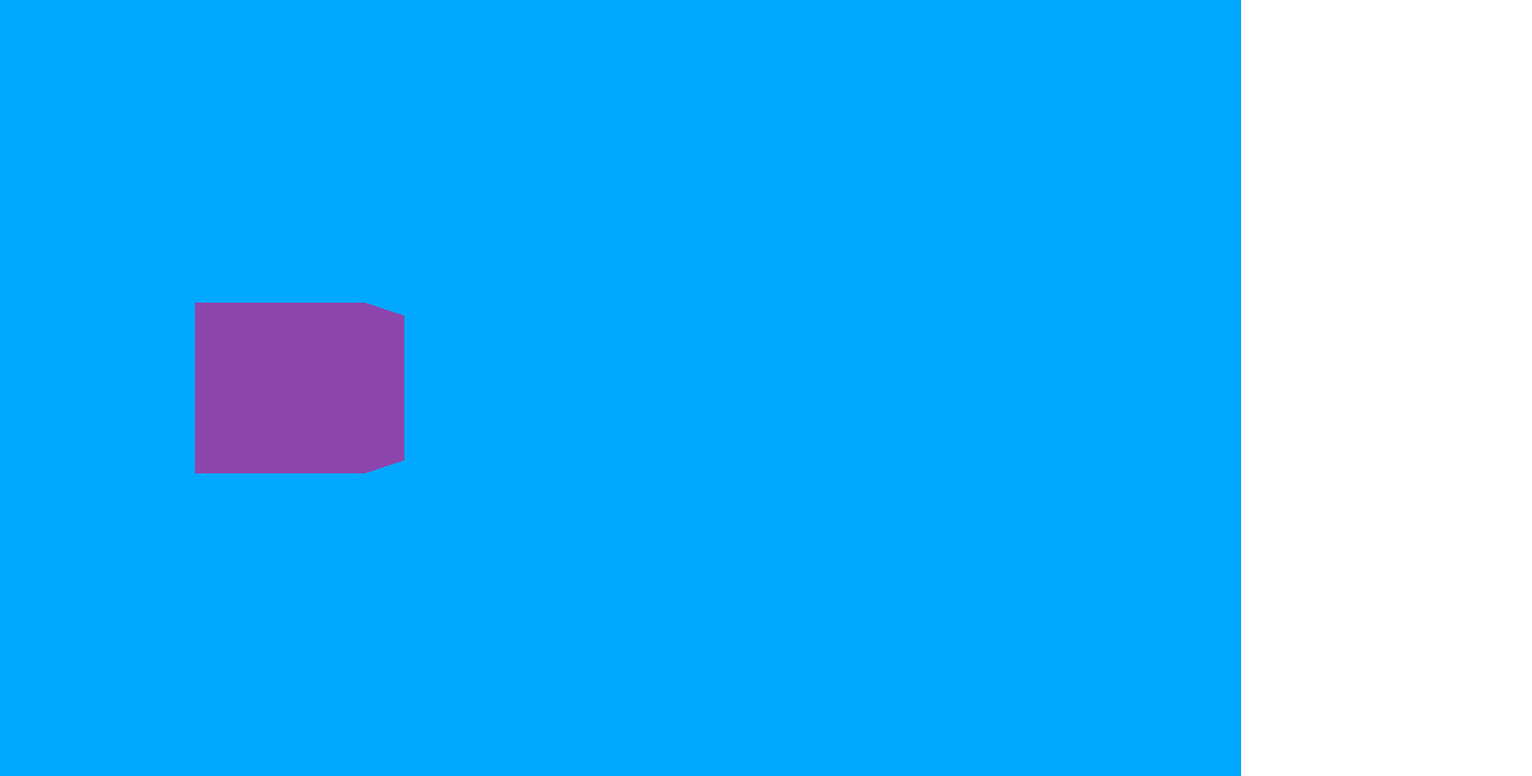
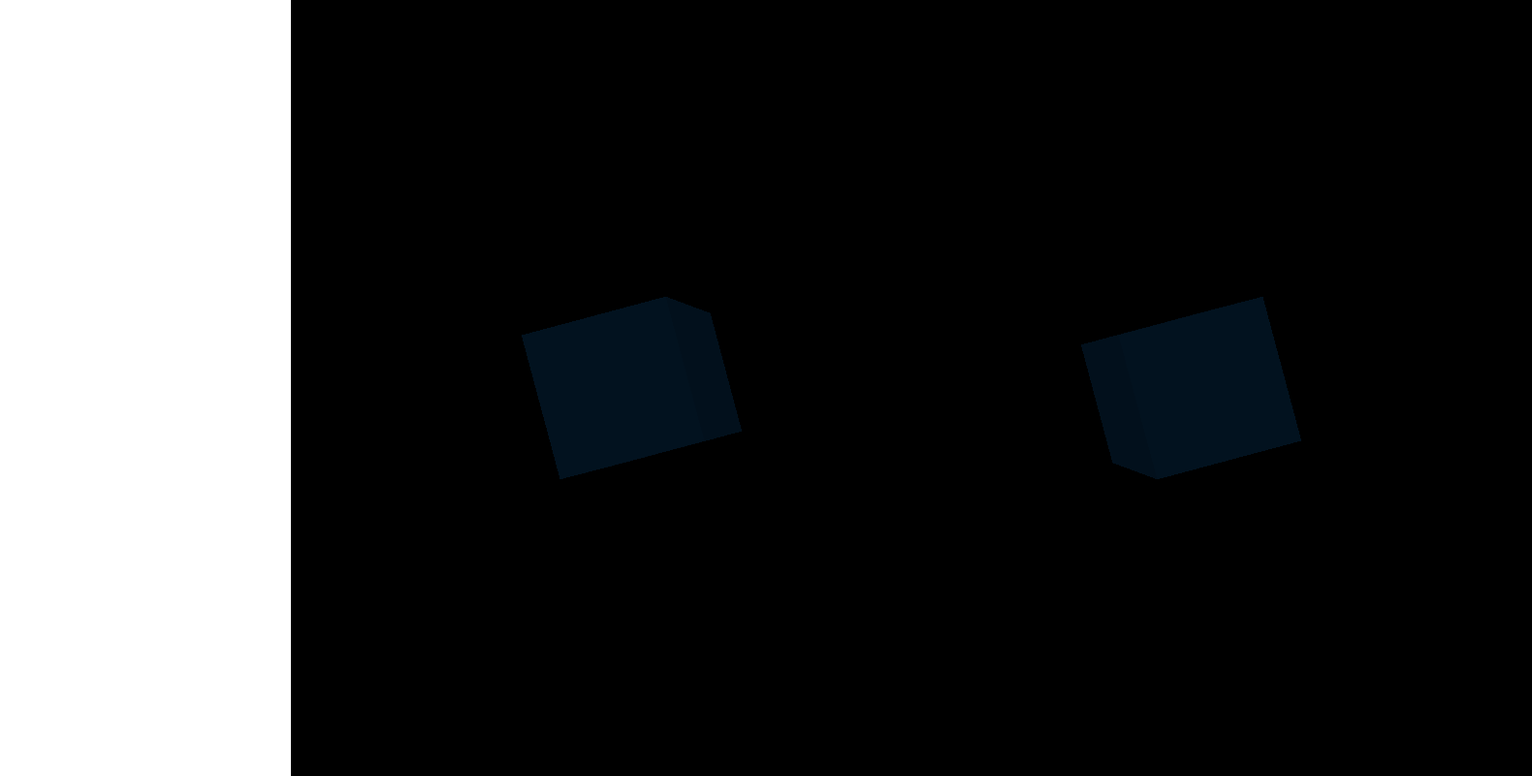
Before and after one commit to marialobillo/threejs-playground, a website built with Vite: page intro-threejs/index.html in a window 1280 px wide. Shown: the whole page at 97% size, 1580 px wide, since content can reach past the window. Built offline with nearby package versions, Linux system fonts and the light colour scheme.

Commit message:
feat: add 5h option, mouseover, and change camera position

```diff
--- a/intro-threejs/index.html
+++ b/intro-threejs/index.html
@@ -10,6 +10,6 @@
   </head>
   <body>
     <canvas class="webgl"></canvas>
-    <script type="module" src="./src/cubo.js"></script>
+    <script type="module" src="./src/main5.js"></script>
   </body>
 </html>
--- a/intro-threejs/src/cubo.js
+++ b/intro-threejs/src/cubo.js
@@ -11,7 +11,7 @@ const init = () => {
   // Create a camera
   camera = new THREE.PerspectiveCamera(45, window.innerWidth / window.innerHeight, 0.1, 100);
   camera.position.z = 6;
-  camera.position.x = 2;
+  camera.position.x = 0;
 
   // Create a renderer
   const canvas = document.querySelector('.webgl');
@@ -40,6 +40,7 @@ const createCube = () => {
 }
 
 
+
 const animate = () => {
   requestAnimationFrame( animate );
   renderer.render( scene, camera );
@@ -48,3 +49,15 @@ const animate = () => {
 init();
 createCube();
 animate();
+
+const cameraOnLeft = () => {
+  console.log('cameraOnLeft')
+  camera.position.x = 3;
+  camera.updateProjectionMatrix();
+}
+
+const cameraOnRight = () => {
+  console.log('cameraOnRight')
+  camera.position.x = -3;
+  camera.updateProjectionMatrix();
+}
--- /dev/null
+++ b/intro-threejs/src/main5.js
@@ -0,0 +1,79 @@
+import * as THREE from "three";
+
+
+const scene = new THREE.Scene();
+const camera = new THREE.PerspectiveCamera(60, window.innerWidth / window.innerHeight, 0.1, 1000);
+camera.position.z = 5;
+
+const renderer = new THREE.WebGLRenderer();
+renderer.setSize(window.innerWidth, window.innerHeight);
+document.body.appendChild(renderer.domElement);
+
+const teal = new THREE.MeshStandardMaterial({ color: "#3498db" });
+const pink = new THREE.MeshStandardMaterial({ color: "#9b59b6" });
+
+const createSquare = (x, y, material) => {
+  const geometry = new THREE.BoxGeometry(1, 1, 1);
+  const square = new THREE.Mesh(geometry, material);
+  square.position.set(x, y, 0);
+  square.rotation.z = THREE.MathUtils.degToRad(15);
+  scene.add(square);
+  return square;
+};
+
+const square1 = createSquare(-2, 0, teal.clone());
+const square2 = createSquare(2, 0, teal.clone());
+
+const raycaster = new THREE.Raycaster();
+const mouse = new THREE.Vector2();
+
+const onMouseMove = (event) => {
+  event.preventDefault();
+  mouse.x = (event.clientX / window.innerWidth) * 2 - 1;
+  mouse.y = -(event.clientY / window.innerHeight) * 2 + 1;
+
+  camera.position.x = mouse.x * 3;
+  square1.position.x = mouse.x * -3;
+};
+
+window.addEventListener("mousemove", onMouseMove, false);
+
+
+
+const pointLight = new THREE.PointLight(0xffffff, 1, 100);
+pointLight.position.set(0, 0, 10);
+scene.add(pointLight);
+
+const ambientLight = new THREE.AmbientLight(0x404040);
+scene.add(ambientLight);
+
+
+const onWindowResize = () => {
+  camera.aspect = window.innerWidth / window.innerHeight;
+  camera.updateProjectionMatrix();
+  renderer.setSize(window.innerWidth, window.innerHeight);
+};
+
+window.addEventListener("resize", onWindowResize, false);
+
+
+function animate() {
+  requestAnimationFrame(animate);
+
+  raycaster.setFromCamera(mouse, camera);
+  const intersects = raycaster.intersectObjects([square1, square2]);
+
+  square1.material = teal.clone();
+  square2.material = teal.clone();
+
+  for (const intersect of intersects) {
+    intersect.object.material = pink.clone();
+  }
+
+  // square1.rotation.z += 0.01;
+  // square2.rotation.z += 0.01;
+
+  renderer.render(scene, camera);
+}
+
+animate();
```
